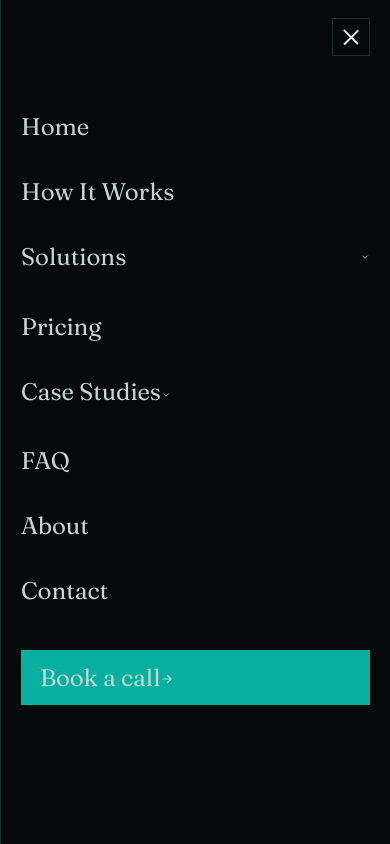
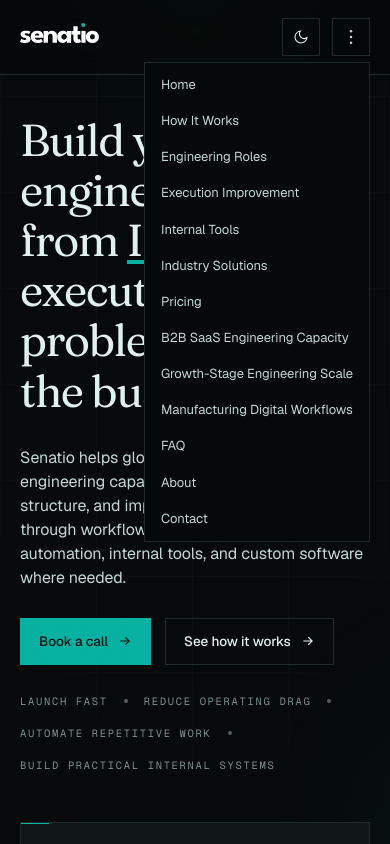
Before and after one commit to gugan-zemuria/Senatio-landing-page, a Next.js app: page / in a window 390 px wide. Both pictures are taken after a click on the button 351 px from the left and 37 px from the top of the page. Shown: the top 844 px of the page. Built offline with nearby package versions, Linux system fonts and the light colour scheme.

Commit message:
add the kebab menu for mobile responsive

```diff
--- a/package.json
+++ b/package.json
@@ -8,6 +8,7 @@
     "start": "next start"
   },
   "dependencies": {
+    "@radix-ui/react-dropdown-menu": "^2.1.16",
     "next": "16.2.6",
     "react": "19.2.4",
     "react-dom": "19.2.4",
--- a/src/app/globals.css
+++ b/src/app/globals.css
@@ -552,71 +552,11 @@ html[data-theme="light"] .logo-dark { display: none; }
 }
 .nav-dropdown-menu a::after { display: none; }
 
-.mobile-only-cta { display: none; }
-
 @media (max-width: 920px) {
   .desktop-only-cta { display: none; }
-  .mobile-only-cta { display: block; margin-top: 20px; }
   .brand-suffix { display: none; }
 
-  .nav-links {
-    position: fixed;
-    top: 0;
-    right: 0;
-    bottom: 0;
-    width: 100%;
-    background: var(--bg);
-    flex-direction: column;
-    padding: 100px var(--gutter) 40px;
-    gap: 12px;
-    border-left: 1px solid var(--line);
-    transform: translateX(101%);
-    transition: transform .5s cubic-bezier(.7,0,.2,1);
-    z-index: 100;
-    display: flex;
-    overflow-y: auto;
-  }
-
-  .nav-links.show {
-    transform: translateX(0);
-    height: 100vh;
-  }
-
-  .nav-links li {
-    width: 100%;
-  }
-
-  .nav-links a {
-    font-size: 24px;
-    font-family: var(--serif);
-    font-variation-settings: "opsz" 144, "SOFT" 30, "wght" 380;
-    display: block;
-    padding-block: 8px;
-  }
-
-  .nav-links a::after { display: none; }
-
-  /* Dropdown on mobile */
-  .nav-dropdown-menu {
-    position: static;
-    transform: none !important;
-    opacity: 1 !important;
-    visibility: visible !important;
-    background: none;
-    border: none;
-    padding: 0 0 0 20px;
-    margin-top: 4px;
-    height: 0;
-    overflow: hidden;
-    transition: height .3s ease;
-    pointer-events: auto !important;
-    min-width: unset;
-  }
-
-  .nav-dropdown.open .nav-dropdown-menu {
-    height: auto;
-    padding-bottom: 12px;
-  }
+  .nav-links { display: none; }
 
   .nav-dropdown-trigger {
     font-size: 24px;
@@ -637,67 +577,10 @@ html[data-theme="light"] .logo-dark { display: none; }
   .nav-dropdown-menu a:hover { background: none; color: var(--accent); }
 }
 
-/* Hamburger */
-.nav-mobile-toggle {
-  display: none;
-  background: none;
-  border: 1px solid var(--line);
-  width: 38px;
-  height: 38px;
-  place-items: center;
-  cursor: pointer;
-  color: var(--fg);
-  z-index: 110;
-  padding: 0;
-}
+.mobile-kebab-wrapper { display: none; }
 
 @media (max-width: 920px) {
-  .nav-mobile-toggle { display: grid; }
-}
-
-.hamburger {
-  width: 20px;
-  height: 14px;
-  position: relative;
-  display: flex;
-  flex-direction: column;
-  justify-content: space-between;
-}
-
-.hamburger span {
-  display: block;
-  width: 100%;
-  height: 1.5px;
-  background: currentColor;
-  transition: transform .3s ease, opacity .3s ease;
-}
-
-.hamburger.active span:nth-child(1) {
-  transform: translateY(6px) rotate(45deg);
-}
-
-.hamburger.active span:nth-child(2) {
-  opacity: 0;
-}
-
-.hamburger.active span:nth-child(3) {
-  transform: translateY(-6.5px) rotate(-45deg);
-}
-
-.nav-backdrop {
-  position: fixed;
-  inset: 0;
-  background: rgba(0,0,0,0.4);
-  backdrop-filter: blur(4px);
-  opacity: 0;
-  visibility: hidden;
-  transition: opacity .4s ease, visibility .4s ease;
-  z-index: 90;
-}
-
-.nav-backdrop.show {
-  opacity: 1;
-  visibility: visible;
+  .mobile-kebab-wrapper { display: flex; }
 }
 
 /* CTA */
@@ -2065,3 +1948,73 @@ footer {
   }
   [data-reveal] { opacity: 1; transform: none; }
 }
+
+/* Kebab Menu (Radix UI) */
+.kebab-trigger {
+  background: none;
+  border: 1px solid var(--line);
+  width: 38px;
+  height: 38px;
+  display: grid;
+  place-items: center;
+  cursor: pointer;
+  color: var(--fg-2);
+  border-radius: 0;
+  transition: color .2s ease, border-color .2s ease;
+}
+.kebab-trigger:hover {
+  color: var(--fg);
+  border-color: var(--fg-2);
+}
+
+.kebab-content {
+  min-width: 180px;
+  background: var(--bg);
+  border: 1px solid var(--line);
+  padding: 4px 0;
+  z-index: 200;
+  transform-origin: var(--radix-dropdown-menu-content-transform-origin);
+  animation: kebab-in .15s ease;
+}
+
+@keyframes kebab-in {
+  from {
+    opacity: 0;
+    transform: scale(0.95);
+  }
+  to {
+    opacity: 1;
+    transform: scale(1);
+  }
+}
+
+.kebab-item {
+  display: flex;
+  align-items: center;
+  padding: 8px 16px;
+  font-size: 13px;
+  font-family: var(--sans);
+  color: var(--fg-2);
+  cursor: pointer;
+  outline: none;
+  transition: background .15s ease, color .15s ease;
+  user-select: none;
+}
+.kebab-item:hover,
+.kebab-item[data-highlighted] {
+  background: var(--bg-2);
+  color: var(--fg);
+}
+.kebab-item a {
+  color: inherit;
+  text-decoration: none;
+  width: 100%;
+}
+.kebab-destructive {
+  color: #ef4444;
+}
+.kebab-destructive:hover,
+.kebab-destructive[data-highlighted] {
+  background: rgba(239,68,68,0.1);
+  color: #ef4444;
+}
--- a/src/components/Navbar.tsx
+++ b/src/components/Navbar.tsx
@@ -1,8 +1,8 @@
 "use client";
 
 import Link from "next/link";
-import { useState, useRef, useEffect } from "react";
 import ThemeToggle from "./ThemeToggle";
+import KebabMenu from "@/components/ui/kebab-menu";
 
 const BtnArrow = () => (
   <svg
@@ -33,58 +33,18 @@ const caseStudyLinks = [
   { href: "/case-studies/manufacturing-digital-workflows", label: "Manufacturing Digital Workflows" },
 ];
 
-function Dropdown({ label, items, href, onClose }: { label: string; items: { href: string; label: string }[]; href?: string; onClose?: () => void }) {
-  const [open, setOpen] = useState(false);
-  const ref = useRef<HTMLLIElement>(null);
-
-  useEffect(() => {
-    const el = ref.current;
-    if (!el) return;
-    const onLeave = () => setOpen(false);
-    const onEnter = () => setOpen(true);
-    el.addEventListener("mouseenter", onEnter);
-    el.addEventListener("mouseleave", onLeave);
-    return () => {
-      el.removeEventListener("mouseenter", onEnter);
-      el.removeEventListener("mouseleave", onLeave);
-    };
-  }, []);
-
-  const handleItemClick = () => {
-    setOpen(false);
-    if (onClose) onClose();
-  };
-
+function Dropdown({ label, items, href }: { label: string; items: { href: string; label: string }[]; href?: string }) {
   return (
-    <li
-      ref={ref}
-      className={`nav-dropdown ${open ? "open" : ""}`}
-      onPointerDown={(e) => {
-        if (window.innerWidth > 920) return;
-        // Don't prevent default here to allow links to work,
-        // but we need to toggle the dropdown if clicking the trigger area
-      }}
-    >
+    <li className="nav-dropdown">
       {href ? (
-        <Link
-          href={href}
-          className="nav-dropdown-trigger"
-          onClick={(e) => {
-            if (window.innerWidth <= 920) {
-              e.preventDefault();
-              setOpen(!open);
-            } else {
-              handleItemClick();
-            }
-          }}
-        >
+        <Link href={href} className="nav-dropdown-trigger">
           {label}
           <svg className="nav-dropdown-arrow" width="10" height="10" viewBox="0 0 24 24" fill="none" stroke="currentColor" strokeWidth="2" strokeLinecap="round">
             <path d="M6 9l6 6 6-6" />
           </svg>
         </Link>
       ) : (
-        <button className="nav-dropdown-trigger" onClick={() => setOpen((v) => !v)} aria-expanded={open}>
+        <button className="nav-dropdown-trigger" aria-haspopup="true">
           {label}
           <svg className="nav-dropdown-arrow" width="10" height="10" viewBox="0 0 24 24" fill="none" stroke="currentColor" strokeWidth="2" strokeLinecap="round">
             <path d="M6 9l6 6 6-6" />
@@ -94,9 +54,7 @@ function Dropdown({ label, items, href, onClose }: { label: string; items: { hre
       <ul className="nav-dropdown-menu">
         {items.map((item) => (
           <li key={item.href}>
-            <Link href={item.href} onClick={handleItemClick}>
-              {item.label}
-            </Link>
+            <Link href={item.href}>{item.label}</Link>
           </li>
         ))}
       </ul>
@@ -105,63 +63,23 @@ function Dropdown({ label, items, href, onClose }: { label: string; items: { hre
 }
 
 export default function Navbar() {
-  const [mobileOpen, setMobileOpen] = useState(false);
-
-  // Close mobile menu on resize if screen becomes desktop
-  useEffect(() => {
-    const handleResize = () => {
-      if (window.innerWidth > 920 && mobileOpen) {
-        setMobileOpen(false);
-      }
-    };
-    window.addEventListener("resize", handleResize);
-    return () => window.removeEventListener("resize", handleResize);
-  }, [mobileOpen]);
-
-  // Prevent scroll when mobile menu is open
-  useEffect(() => {
-    if (mobileOpen) {
-      document.body.style.overflow = "hidden";
-    } else {
-      document.body.style.overflow = "";
-    }
-  }, [mobileOpen]);
-
   return (
-    <nav className={`nav ${mobileOpen ? "mobile-open" : ""}`} aria-label="Primary">
+    <nav className="nav" aria-label="Primary">
       <div className="nav-inner">
-        <Link href="/" className="brand" aria-label="Senatio home" onClick={() => setMobileOpen(false)}>
+        <Link href="/" className="brand" aria-label="Senatio home">
           <img src="/senatio_dark_logo.svg" alt="Senatio" className="brand-logo logo-dark" />
           <img src="/senatio_light_logo.svg" alt="Senatio" className="brand-logo logo-light" />
         </Link>
 
-        <ul className={`nav-links ${mobileOpen ? "show" : ""}`}>
-          <li>
-            <Link href="/" onClick={() => setMobileOpen(false)}>Home</Link>
-          </li>
-          <li>
-            <Link href="/how-it-works" onClick={() => setMobileOpen(false)}>How It Works</Link>
-          </li>
-          <Dropdown label="Solutions" items={solutionsLinks} onClose={() => setMobileOpen(false)} />
-          <li>
-            <Link href="/pricing" onClick={() => setMobileOpen(false)}>Pricing</Link>
-          </li>
-          <Dropdown label="Case Studies" href="/case-studies" items={caseStudyLinks} onClose={() => setMobileOpen(false)} />
-          <li>
-            <Link href="/faq" onClick={() => setMobileOpen(false)}>FAQ</Link>
-          </li>
-          <li>
-            <Link href="/about" onClick={() => setMobileOpen(false)}>About</Link>
-          </li>
-          <li>
-            <Link href="/contact" onClick={() => setMobileOpen(false)}>Contact</Link>
-          </li>
-          <li className="mobile-only-cta">
-            <Link href="/contact" className="btn btn-primary" onClick={() => setMobileOpen(false)}>
-              <span>Book a call</span>
-              <BtnArrow />
-            </Link>
-          </li>
+        <ul className="nav-links">
+          <li><Link href="/">Home</Link></li>
+          <li><Link href="/how-it-works">How It Works</Link></li>
+          <Dropdown label="Solutions" items={solutionsLinks} />
+          <li><Link href="/pricing">Pricing</Link></li>
+          <Dropdown label="Case Studies" items={caseStudyLinks} href="/case-studies" />
+          <li><Link href="/faq">FAQ</Link></li>
+          <li><Link href="/about">About</Link></li>
+          <li><Link href="/contact">Contact</Link></li>
         </ul>
 
         <div className="nav-actions">
@@ -170,26 +88,20 @@ export default function Navbar() {
             <span>Book a call</span>
             <BtnArrow />
           </Link>
-
-          <button
-            className="nav-mobile-toggle"
-            onClick={() => setMobileOpen(!mobileOpen)}
-            aria-label={mobileOpen ? "Close menu" : "Open menu"}
-            aria-expanded={mobileOpen}
-          >
-            <div className={`hamburger ${mobileOpen ? "active" : ""}`}>
-              <span></span>
-              <span></span>
-              <span></span>
-            </div>
-          </button>
+          <div className="mobile-kebab-wrapper">
+            <KebabMenu items={[
+              { href: "/", label: "Home" },
+              { href: "/how-it-works", label: "How It Works" },
+              ...solutionsLinks,
+              { href: "/pricing", label: "Pricing" },
+              ...caseStudyLinks,
+              { href: "/faq", label: "FAQ" },
+              { href: "/about", label: "About" },
+              { href: "/contact", label: "Contact" },
+            ]} />
+          </div>
         </div>
       </div>
-      {/* Mobile Backdrop */}
-      <div
-        className={`nav-backdrop ${mobileOpen ? "show" : ""}`}
-        onClick={() => setMobileOpen(false)}
-      />
     </nav>
   );
 }
--- /dev/null
+++ b/src/components/ui/kebab-menu.tsx
@@ -0,0 +1,46 @@
+"use client";
+
+import * as DropdownMenu from "@radix-ui/react-dropdown-menu";
+import Link from "next/link";
+
+export interface KebabItem {
+  label: string;
+  href?: string;
+  onClick?: () => void;
+  destructive?: boolean;
+}
+
+export default function KebabMenu({ items }: { items: KebabItem[] }) {
+  return (
+    <DropdownMenu.Root>
+      <DropdownMenu.Trigger asChild>
+        <button className="kebab-trigger" aria-label="Open menu">
+          <svg width="20" height="20" viewBox="0 0 24 24" fill="currentColor" aria-hidden="true">
+            <circle cx="12" cy="5" r="1.5" />
+            <circle cx="12" cy="12" r="1.5" />
+            <circle cx="12" cy="19" r="1.5" />
+          </svg>
+        </button>
+      </DropdownMenu.Trigger>
+
+      <DropdownMenu.Portal>
+        <DropdownMenu.Content className="kebab-content" sideOffset={6} align="end">
+          {items.map((item, i) => (
+            <DropdownMenu.Item
+              key={i}
+              className={`kebab-item ${item.destructive ? "kebab-destructive" : ""}`}
+              onClick={item.onClick}
+              asChild={!!item.href}
+            >
+              {item.href ? (
+                <Link href={item.href}>{item.label}</Link>
+              ) : (
+                <span>{item.label}</span>
+              )}
+            </DropdownMenu.Item>
+          ))}
+        </DropdownMenu.Content>
+      </DropdownMenu.Portal>
+    </DropdownMenu.Root>
+  );
+}
```
Also changed, not shown: 1 other file (tests, documents, lock files or other folders).
